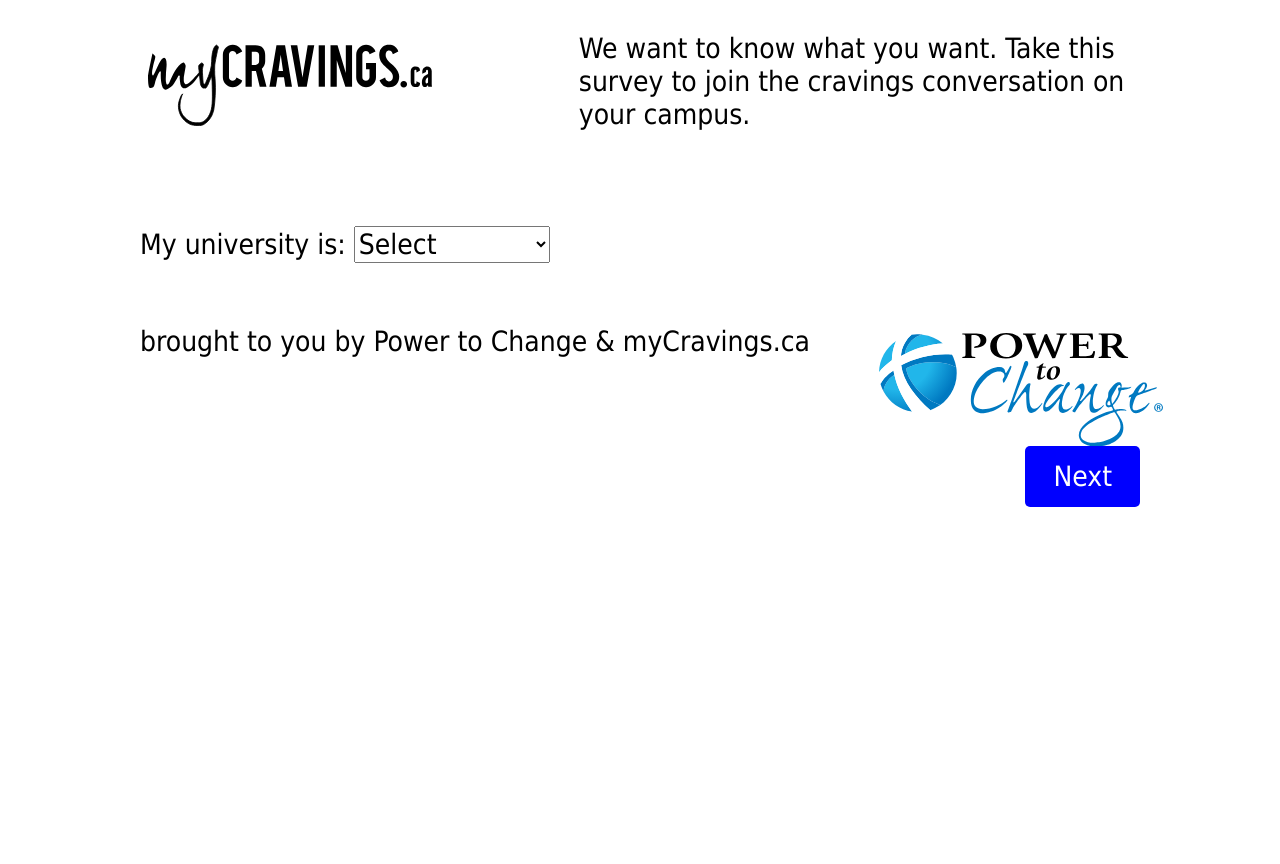
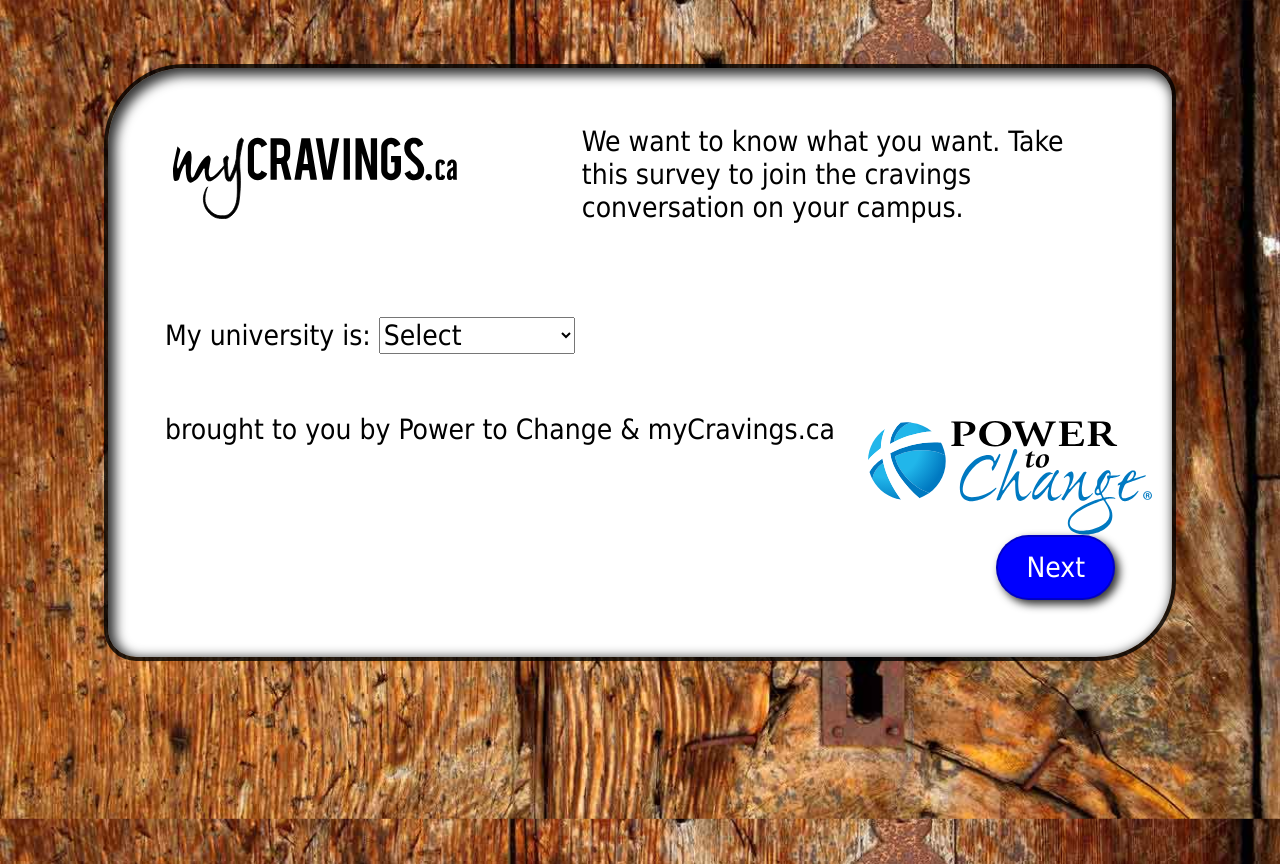
Before and after one commit to PowerToChange/fdwebsurvey, a PHP site: page / in a window 1280 px wide. Before the commit the page ends 507 px from the top, so only its background shows below. Run offline with PHP 8.4, Linux system fonts and the light colour scheme; some libraries are stand-ins or nearby versions.

Commit message:
testing a design improvement

```diff
--- a/css/survey.css
+++ b/css/survey.css
@@ -1,3 +1,9 @@
+
+html {
+	height: 100%;
+	background: url('../img/testbkg.jpg') #360000;
+	background-size: cover;
+}
 
 body {
 	margin: 0;
@@ -6,6 +12,17 @@ body {
 	font-family: Tahoma, Verdana, Arial, sans-serif;
 	width: 100%;
 	height: 100%;
+}
+
+.wrapper {
+	padding: 2em;
+	max-width: 1000px;
+	border: 0.25em solid rgba(0,0,0,.8);
+	border-radius: 5em 2em;
+	background: #FFF;
+	background-clip: padding-box;
+	margin: 4em auto;
+	box-shadow: inset 0.25em 0.25em 0.75em 0.2em rgba(0,0,0,.8);
 }
 
 #viewer {
@@ -45,20 +62,27 @@ input[type=radio] { margin-right: 0.3em;}
 
 img { width: 100%; }
 
-.errors {color: red;}
-.input_error { background-color: #FF8888; }
-div.input_error {background-color: #FFFFFF; border-left: solid 2px #FF8888;}
+.errors {color: #F99839;}
+.input_error { background-color: #F99839; }
+div.input_error {background-color: #FFFFFF; border-left: solid 2px #F99839;}
 select, input[type=text], input[type=tel], input[type=email]  { width: 7em; }
 #messages { font-size: 0.9em; }
 
 #action-buttons a {
 	background-color: #0000FF;
 	color: white;
-	border-radius: 5px;
+	border-radius: 1.5em;
 	padding: 0.5em 1em;
 	cursor: pointer;
 	margin: 0 5% 0 0;
 	float: left;
+	text-decoration: none;
+	border: 0.1em solid rgba(0,0,70,.3);
+	box-shadow: 0.15em 0.15em 0.3em 0.01em rgba(0,0,0,.8);
+}
+
+#action-buttons a:active {
+	box-shadow: inset 0.15em 0.15em 0.3em 0.01em rgba(0,0,0,.8);
 }
 
 #action-buttons a.forward-button {
--- a/index.php
+++ b/index.php
@@ -19,6 +19,7 @@
 	</head>
 	<body>
 
+		<div class="wrapper">
 			<div class="container">
 				<div id="viewer" class="tk-nimbus-sans">
 				  <div class="screens">
@@ -209,12 +210,13 @@
 				  	<a id="retry-button" class="forward-button">Try Submit Again</a>
 				  	<a id="reset-button">Reset Survey</a>
 				  	<a id="submit-button" class="forward-button">Submit Survey</a>
+				  	<a id="visit-button" class="forward-button" href="http://mycravings.ca">Visit myCRAVINGS.ca</a>
+				  </div>
 				</div>
 			</div>
 		</div>
 
 
 
-
 	</body>
 </html>
--- a/js/surveys.js
+++ b/js/surveys.js
@@ -105,6 +105,7 @@ function survey_update_buttons()
 	$('#retry-button').hide();
 	$('#reset-button').show();
 	$('#submit-button').hide();
+	$('#visit-button').hide();
 
 	switch($('.screen:visible').attr('order')) {
 
@@ -122,6 +123,7 @@ function survey_update_buttons()
 			$('#back-button').hide();
 			$('#next-button').hide();
 			$('#reset-button').show();
+			$('#visit-button').show();
 			break;
 
 		case 'error-submitting':
```
Also changed, not shown: img/testbkg.jpg (added). Lines whose indentation alone changed are shown as unchanged.
